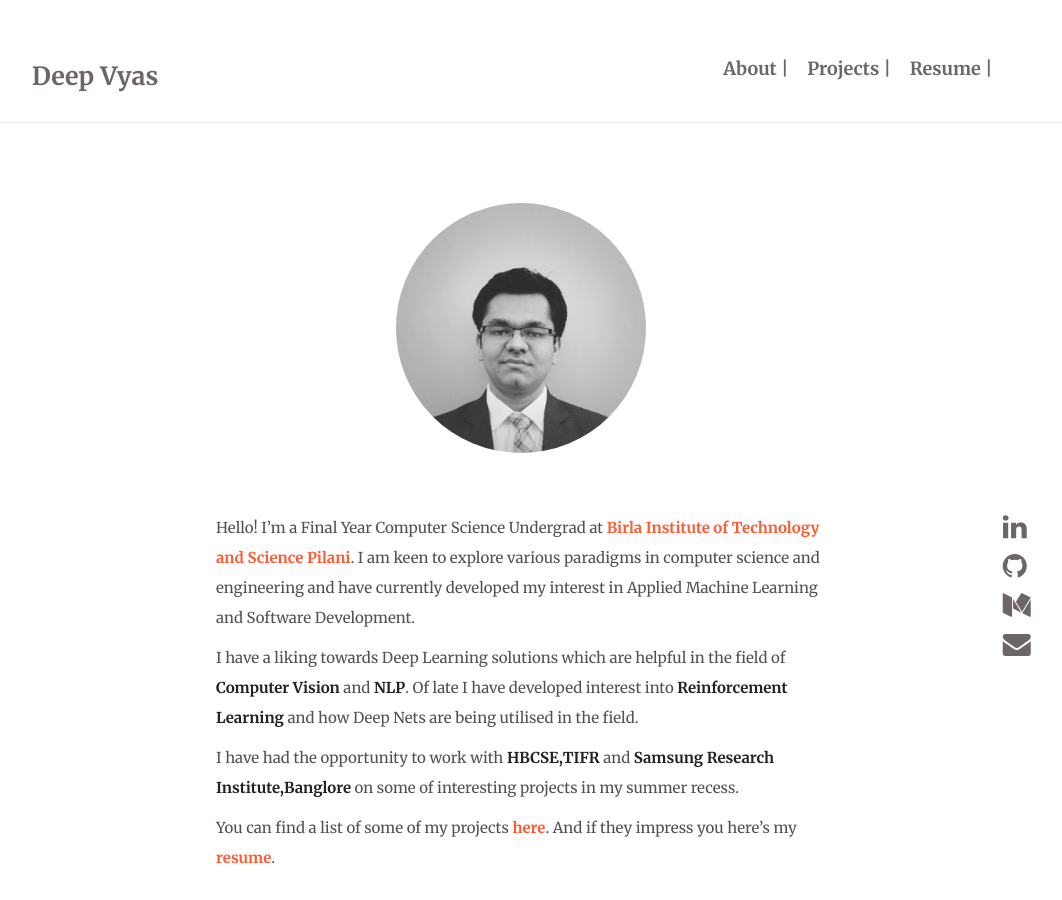
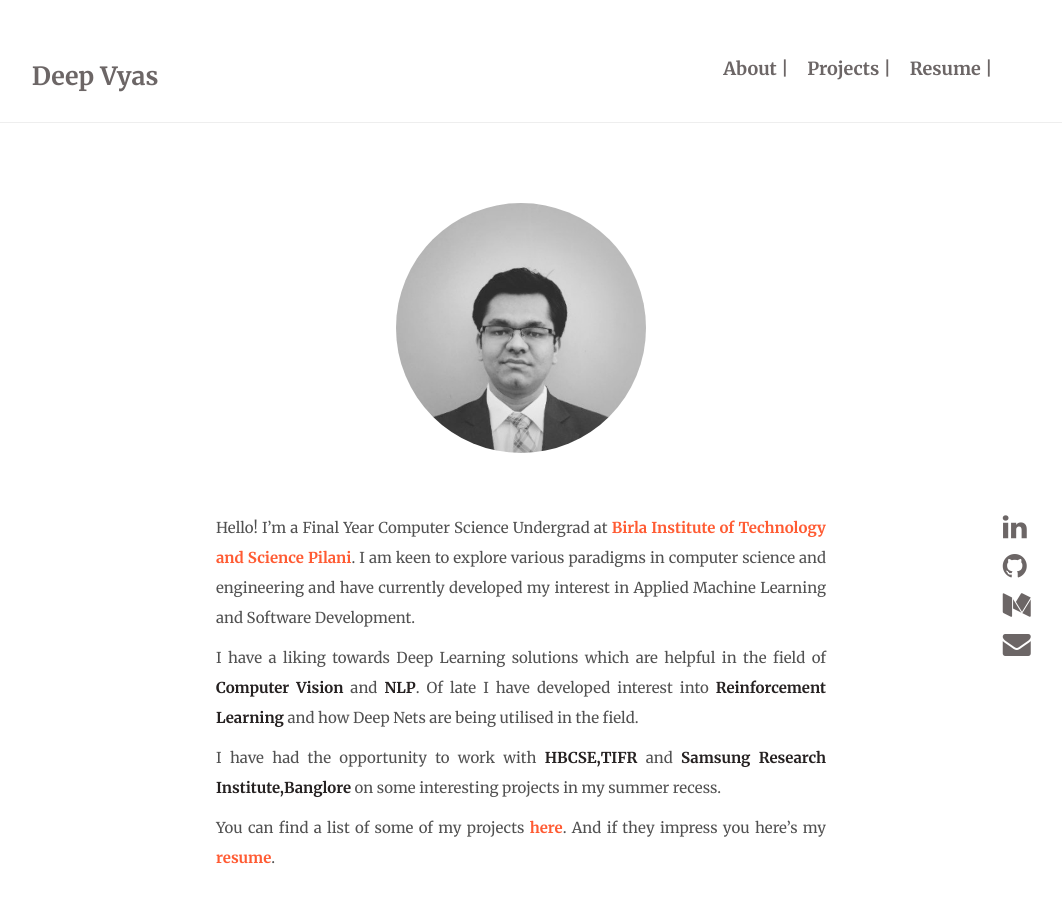
Before and after one commit to deepvyas/deepvyas.github.io, a Jekyll site: the page built from index.md, in a window 1280 px wide. Shown: the whole page, without its empty margins (119-1181 px from the left). Built offline with Jekyll 4.4.1, drawn with Linux system fonts in a browser that asks for light colours; nearby versions of some CDN libraries.

Commit message:
Typo changes and justification.

```diff
--- a/css/main.scss
+++ b/css/main.scss
@@ -78,6 +78,7 @@ a:hover,a:focus {
 
 .content {
   font-size: 15px;
+  text-align: justify;
 }
 .content a {
   font-size: 15px;
--- a/index.md
+++ b/index.md
@@ -5,6 +5,6 @@ Hello! I’m a Final Year Computer Science Undergrad at [Birla Institute of Tech
 
 I have a liking towards Deep Learning solutions which are helpful in the field of **Computer Vision** and **NLP**. Of late I have developed interest into **Reinforcement Learning** and how Deep Nets are being utilised in the field.
 
-I have had the opportunity to work with **HBCSE,TIFR** and **Samsung Research Institute,Banglore** on some of interesting projects in my summer recess.
+I have had the opportunity to work with **HBCSE,TIFR** and **Samsung Research Institute,Banglore** on some interesting projects in my summer recess.
 
 You can find a list of some of my projects [here](./projects). And if they impress you here's my [resume](./resume.pdf).
```
